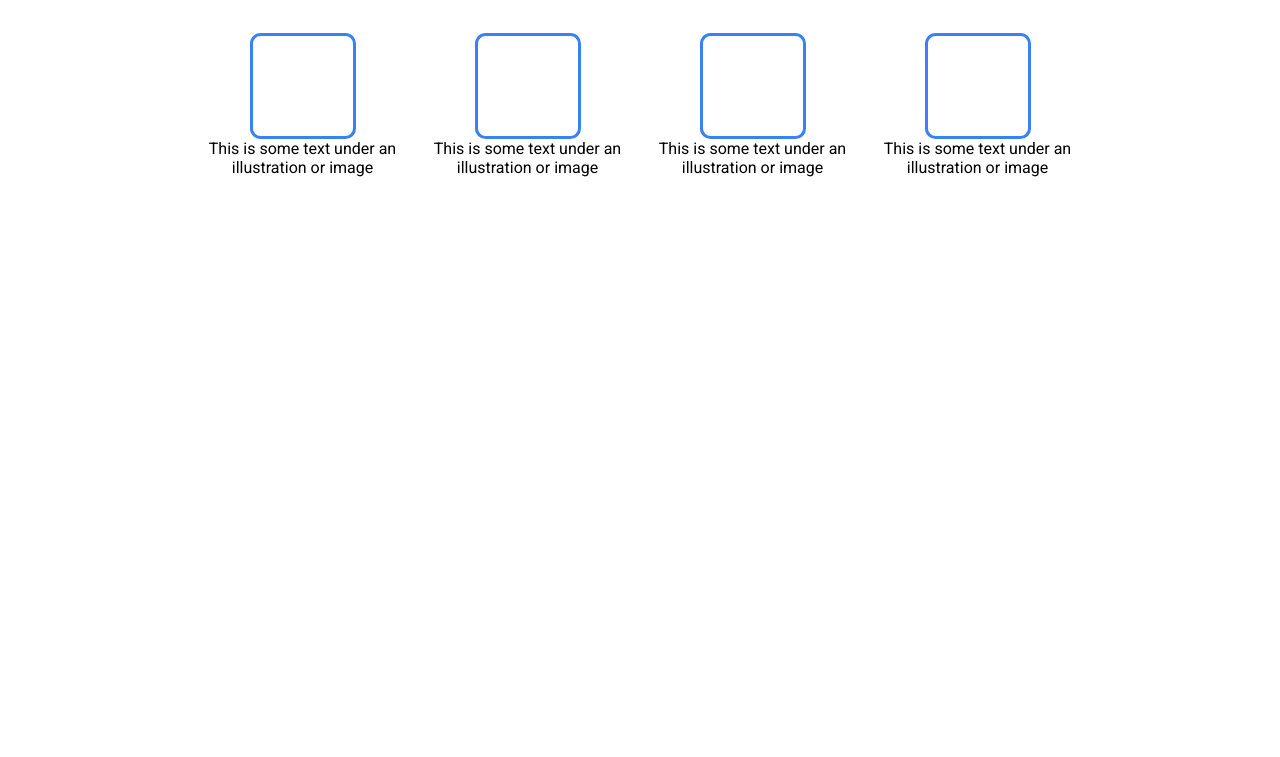
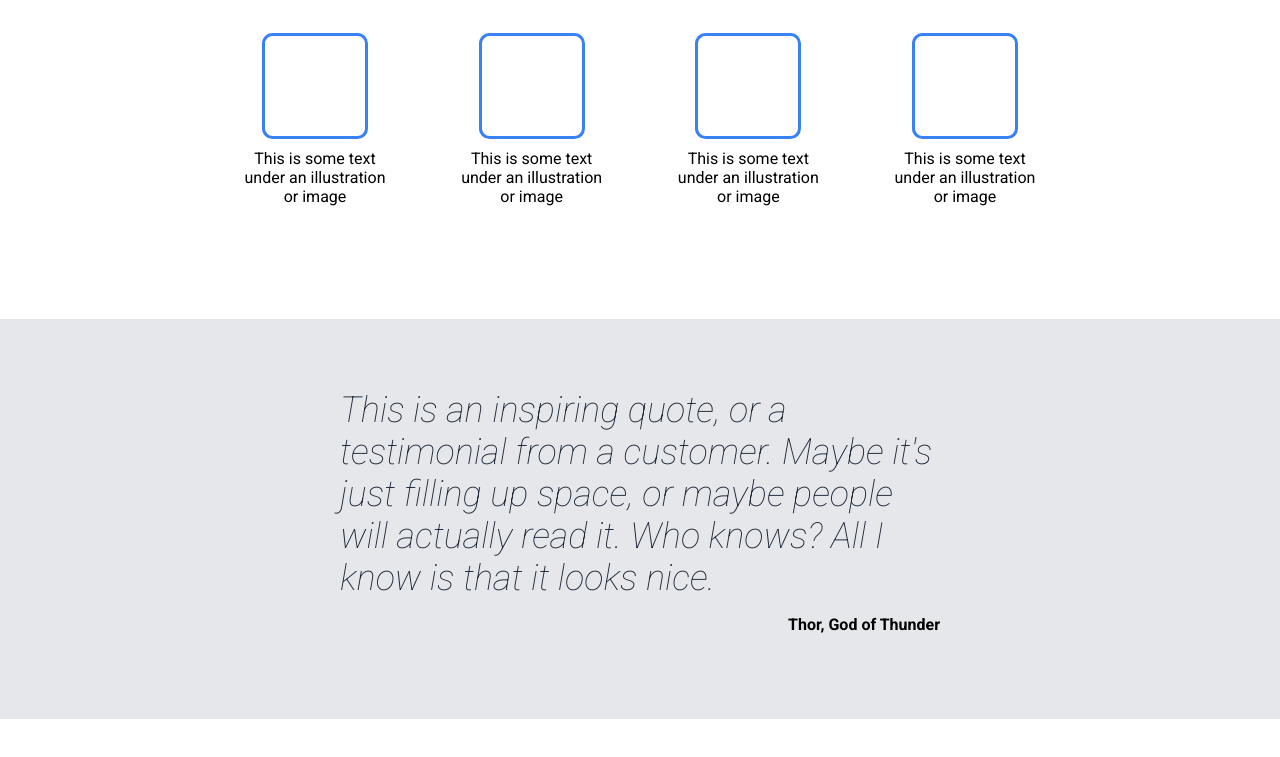
Before and after one commit to Hioul/flexbox-project, a plain HTML site: page index.html in a window 1280 px wide. Shown: the part 581-1338 px from the top of the page. Before the commit the page ends 1000 px from the top, so only its background shows below. Drawn offline with Linux system fonts and the light colour scheme.

Commit message:
finished the testimonial part

```diff
--- a/index.html
+++ b/index.html
@@ -79,5 +79,22 @@
         </div>
       </div>
     </section>
+
+    <section class="three">
+      <div class="quote-text">
+        <p class="testimonial">
+          This is an inspiring quote, or a testimonial from a customer. Maybe
+          it's just filling up space, or maybe people will actually read it. Who
+          knows? All I know is that it looks nice.
+        </p>
+        <div class="quote-source">
+          <p class="source">Thor, God of Thunder</p>
+        </div>
+      </div>
+    </section>
+
+    <section class="four">
+
+    </section>
   </body>
 </html>
--- a/styles.css
+++ b/styles.css
@@ -102,8 +102,9 @@ a {
 .two {
   display: flex;
   flex-direction: column;
-  height: 500px;
+  height: 400px;
   align-items: center;
+  /* justify-content: center; */
 }
 .info-header {
   font-size: 36px;
@@ -119,8 +120,8 @@ a {
 }
 .cards {
   display: flex;
-  max-width: 900px;
-  justify-content: center;
+  width: 800px;
+  justify-content: space-between;
 }
 
 .card {
@@ -131,6 +132,45 @@ a {
 
 .text {
   text-align: center;
+  margin-top: 10px;
+  width: 150px;
 }
 
 /* Section three */
+
+.three {
+  height: 400px;
+  background-color: #e5e7eb;
+  display: flex;
+  justify-content: center;
+  align-items: center;
+}
+
+.quote-text {
+  display: flex;
+  flex-direction: column;
+  width: 600px;
+}
+.quote-source {
+  display: flex;
+  justify-content: flex-end;
+  width: 600px;
+}
+
+.testimonial {
+  font-size: 36px;
+  font-weight: lighter;
+  font-style: italic;
+  color: #1f2937;
+  margin: 0px;
+}
+
+.source {
+  font-weight: bold;
+}
+
+/* Section 4, call to action  */
+
+.four {
+  height: 250px;
+}
```
